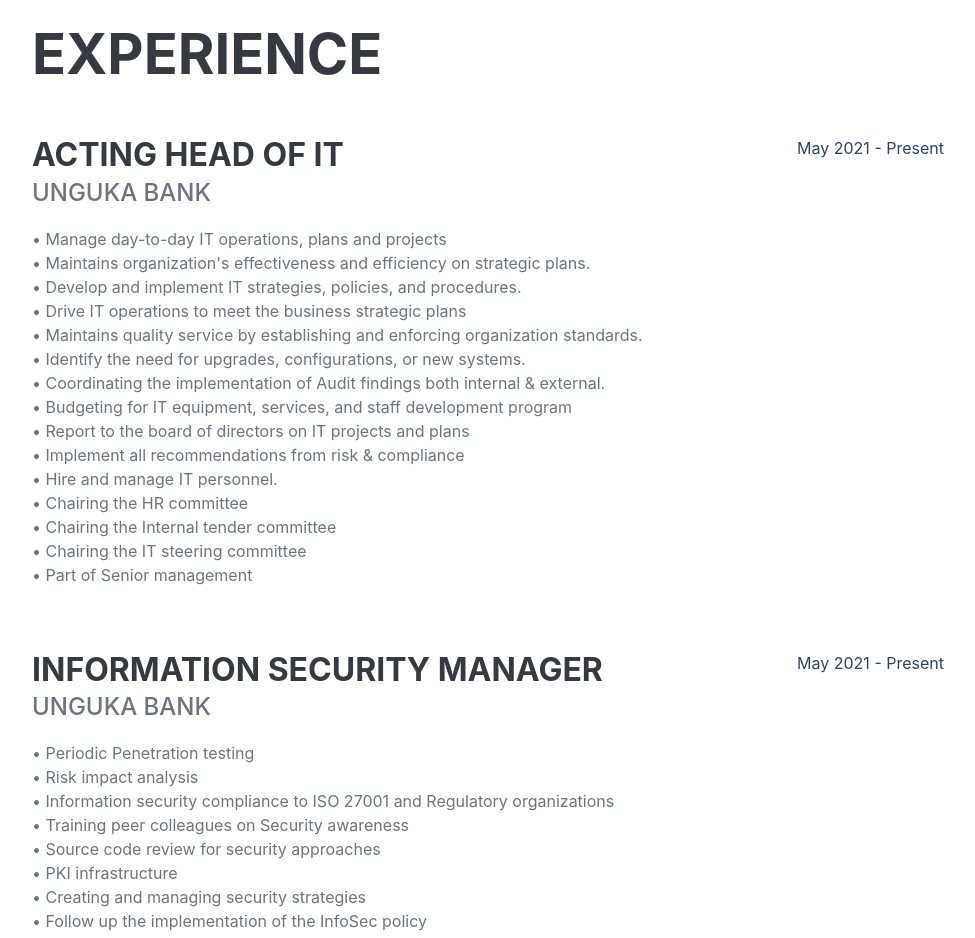
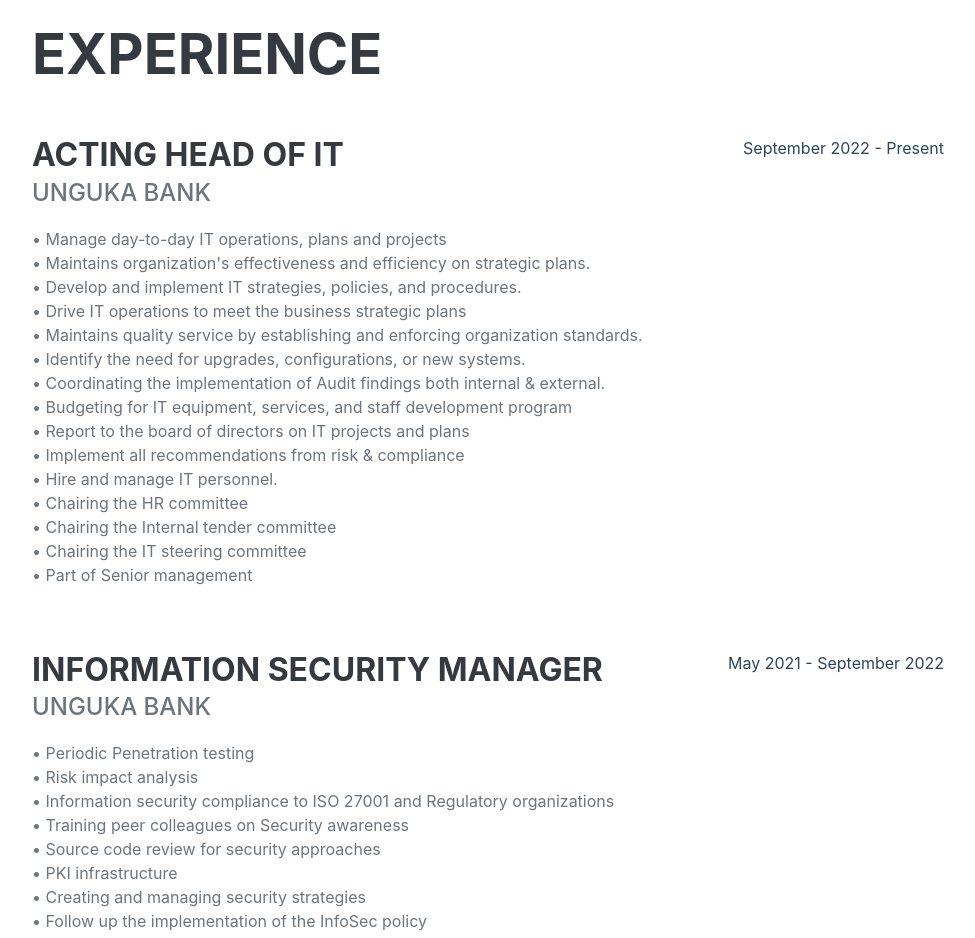
Before and after one commit to karuganda/profile, a plain HTML site: page index.html in a window 1280 px wide. Shown: the part 860-1798 px from the top of the page, without its empty margins (288-1263 px from the left). Drawn offline with nearby package versions, Linux system fonts and the light colour scheme; a web font is replaced by a local one.

Commit message:
Updated the dates
dates

```diff
--- a/index.html
+++ b/index.html
@@ -73,10 +73,9 @@
                                  •   Chairing the Internal tender committee<br>
                                  •   Chairing the IT steering committee<br>
                                  •   Part of Senior management<br>
-
                                 </p>
                         </div>
-                        <div class="flex-shrink-0"><span class="text-primary">May 2021 - Present</span></div>
+                        <div class="flex-shrink-0"><span class="text-primary">September 2022 - Present</span></div>
                     </div>
                     <div class="d-flex flex-column flex-md-row justify-content-between mb-5">
                         <div class="flex-grow-1">
@@ -105,7 +104,7 @@
 
                                 </p>
                         </div>
-                        <div class="flex-shrink-0"><span class="text-primary">May 2021 - Present</span></div>
+                        <div class="flex-shrink-0"><span class="text-primary">May 2021 - September 2022</span></div>
                     </div>
                     <div class="d-flex flex-column flex-md-row justify-content-between mb-5">
                         <div class="flex-grow-1">
```
